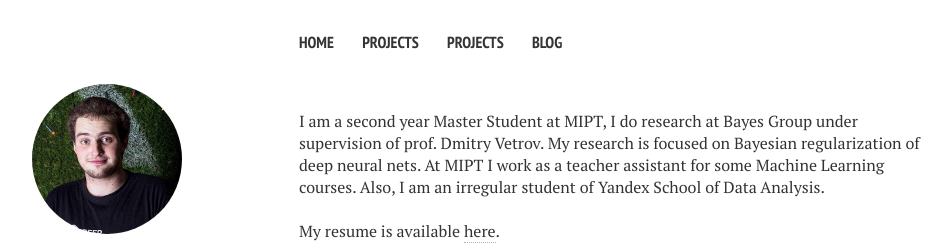
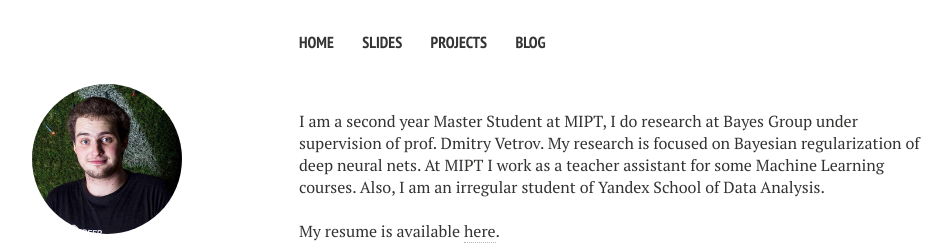
Before and after one commit to senya-ashukha/senya-ashukha.github.io, a Jekyll site: the page built from index.md, in a window 1280 px wide. Shown: the top 245 px of the page, without its empty margins (21-973 px from the left). Built offline with Jekyll 4.4.1, drawn with Linux system fonts in a browser that asks for light colours; nearby versions of some CDN libraries.

Commit message:
update deadlines

```diff
--- a/_config.yml
+++ b/_config.yml
@@ -19,8 +19,8 @@ owner:
 links:
   - title: Home
     url: /
-  - title: Projects
-    url: /projects/
+  - title: Slides
+    url: /slides/
   - title: Projects
     url: /projects/
   - title: Blog
```
Also changed, not shown: 1 other file.
